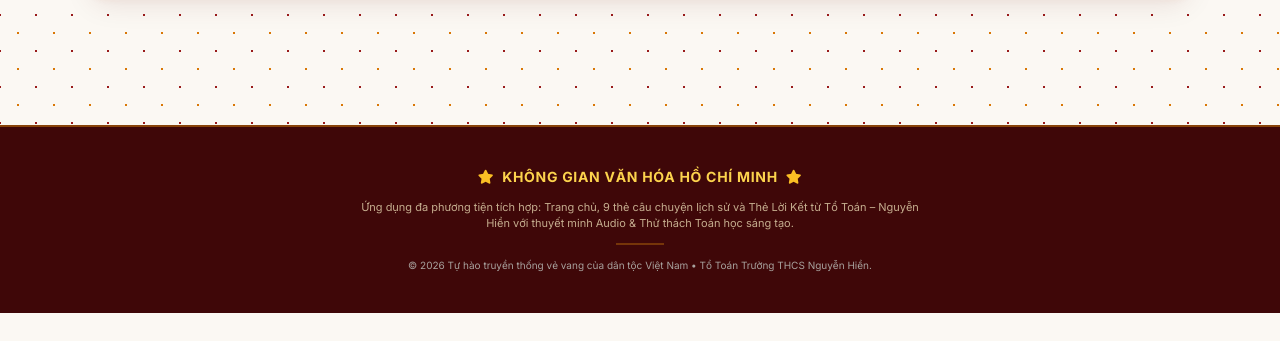
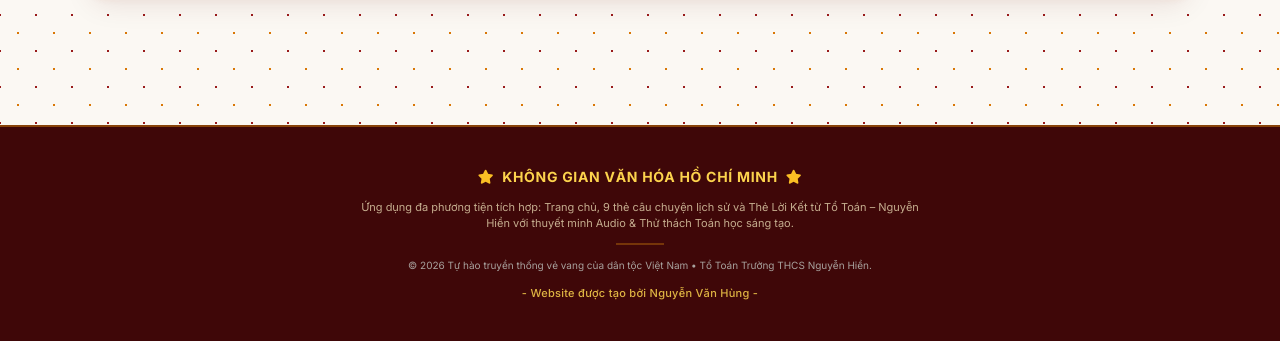
Before and after one commit to gachip1234/kgvh-hochiminh, a plain HTML site: page index.html in a window 1280 px wide. Shown: the part 2541-2882 px from the top of the page. Before the commit the page ends 2854 px from the top, so only its background shows below. Drawn offline with nearby package versions, Linux system fonts and the light colour scheme; a web font is replaced by a local one.

Commit message:
Them dong ghi nhan tac gia Nguyen Van Hung vao footer

```diff
--- a/index.html
+++ b/index.html
@@ -2237,6 +2237,9 @@
           © 2026 Tự hào truyền thống vẻ vang của dân tộc Việt Nam • Tổ Toán
           Trường THCS Nguyễn Hiền.
         </p>
+        <p class="text-amber-300/85 text-[11px] font-medium tracking-wide">
+          - Website được tạo bởi Nguyễn Văn Hùng -
+        </p>
       </div>
     </footer>
 
```
